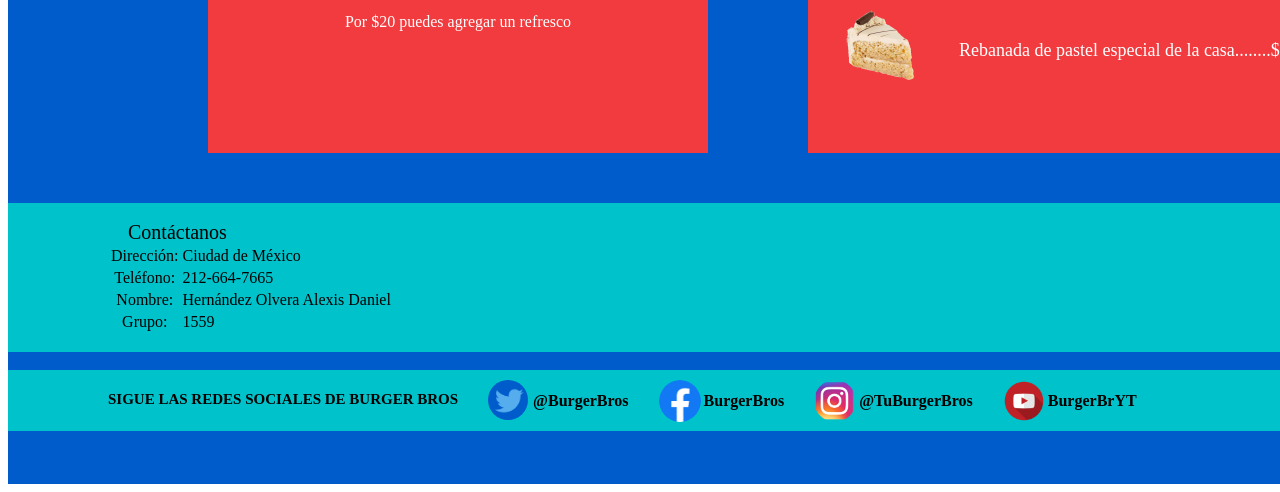
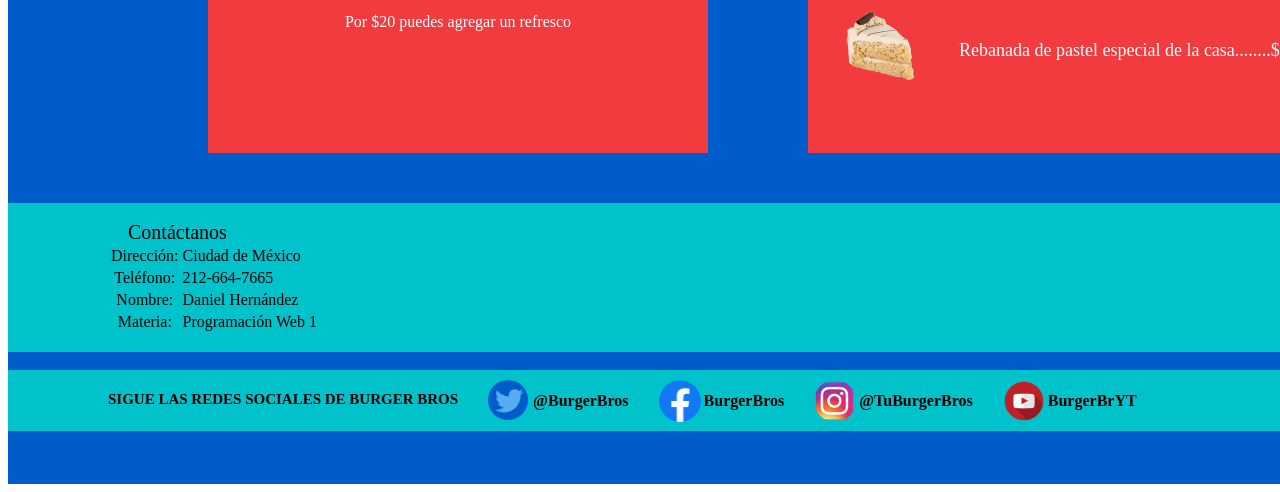
Before and after one commit to Daniel-McLovin/ProyectoProgramacionWeb1, a plain HTML site: page menuComida.html in a window 1280 px wide. Shown: the part 1154-1646 px from the top of the page. Drawn offline with Linux system fonts and the light colour scheme.

Commit message:
Cambio datos pie de página

```diff
--- a/menuComida.html
+++ b/menuComida.html
@@ -181,11 +181,12 @@
           </tr>
           <tr>
             <td class="cont1">Nombre:</td>
-            <td class="cont2">Hernández Olvera Alexis Daniel</td>
+            <td class="cont2">Daniel Hernández</td>
           </tr>
           <tr>
-            <td class="cont1">Grupo:</td>
-            <td class="cont2">1559</td>
+            <td class="cont1">Materia:</td>
+            <td class="cont2">Programación Web 1</td>
+          </tr>
           </tr>
         </table>
         <br>
```
Also changed, not shown: galeria.html (+3 -3 lines), index.html (+3 -3 lines), promociones.html (+3 -3 lines).
